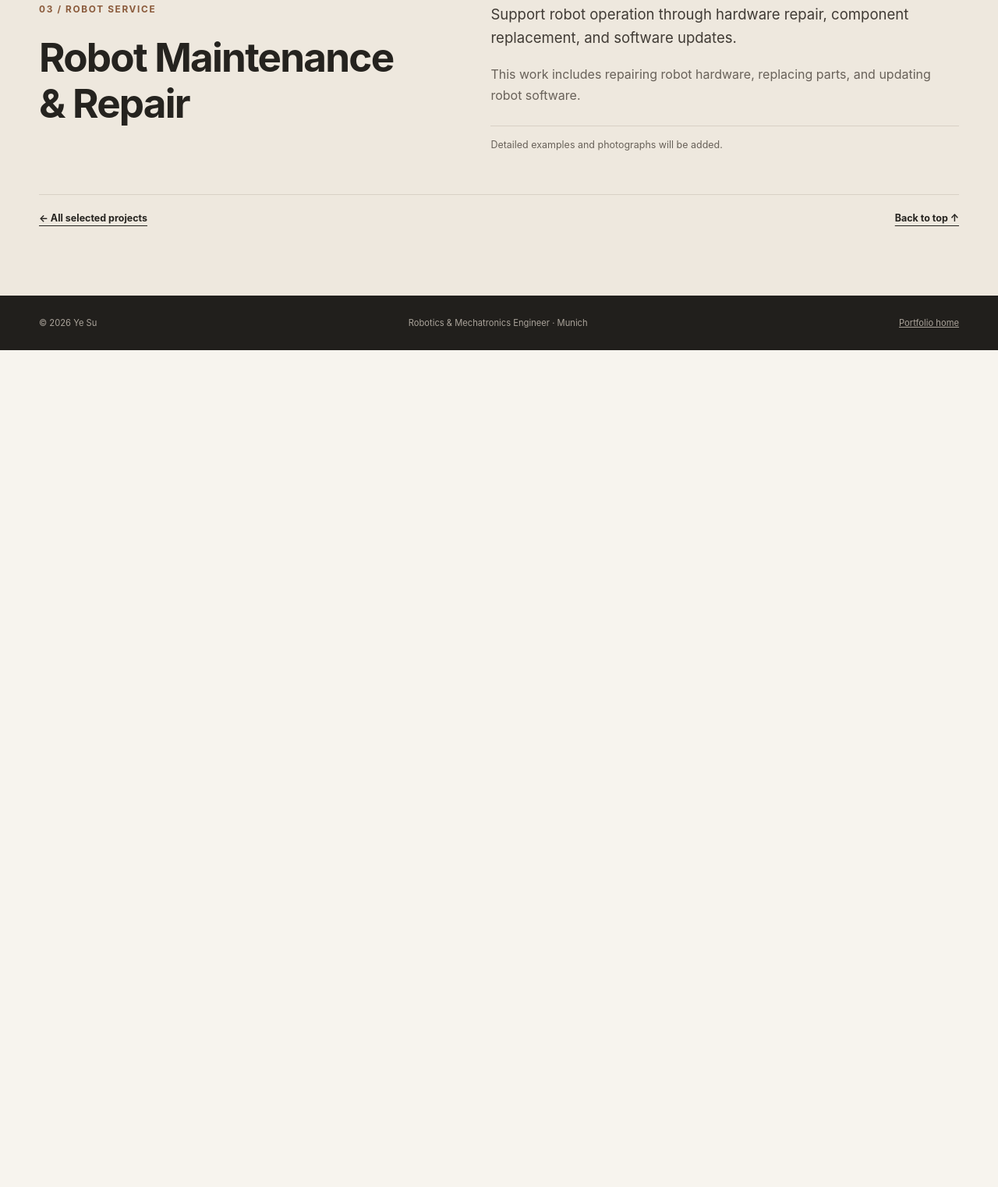
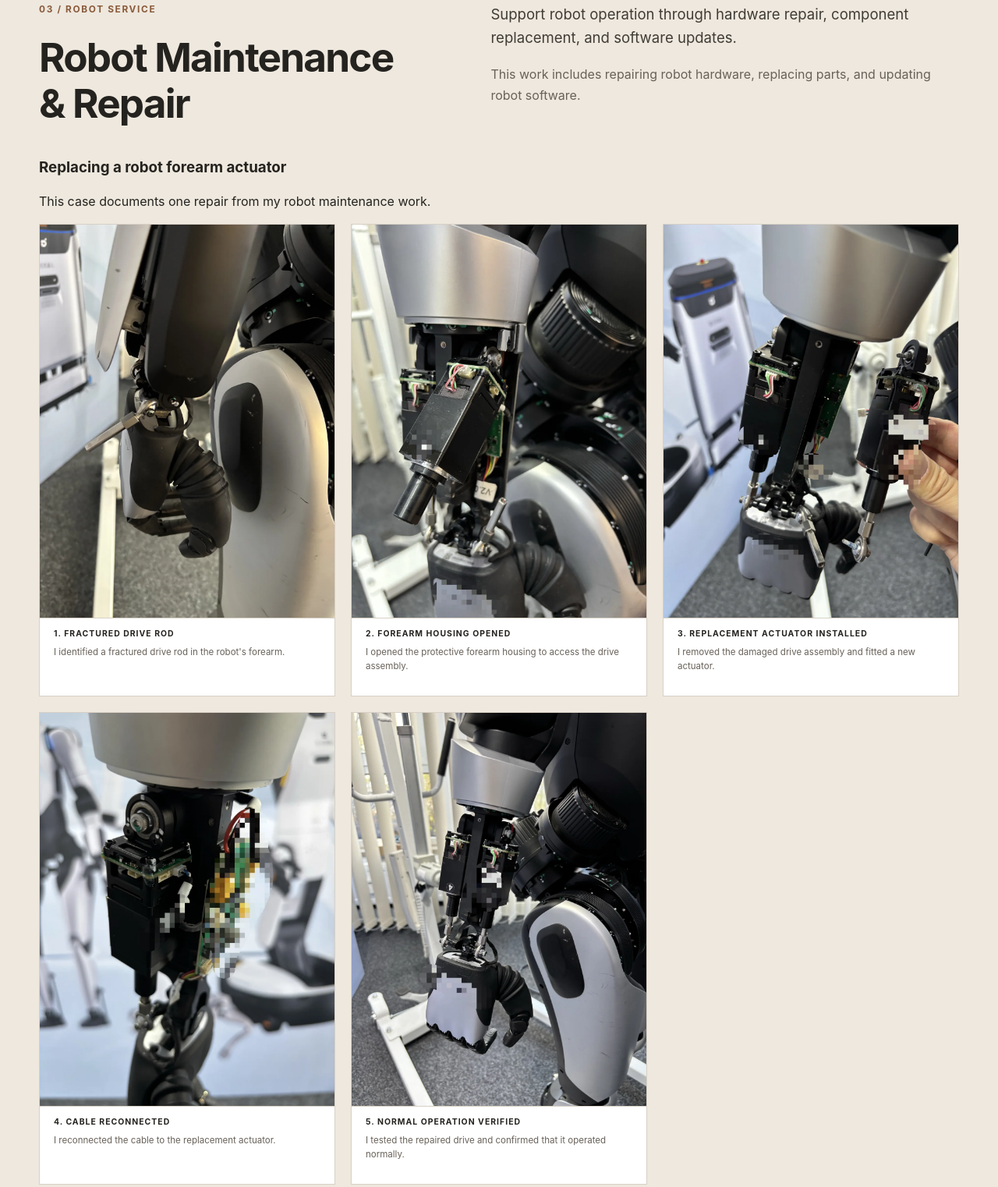
Before and after one commit to PhilippSu/philippsu.github.io, a plain HTML site: page projects/embodied-robotics.html in a window 1280 px wide. Shown: the part 4312-5834 px from the top of the page at 78% size. Before the commit the page ends 4761 px from the top, so only its background shows below. Drawn offline with Linux system fonts and the light colour scheme.

Commit message:
Document a robot forearm actuator repair

```diff
--- a/projects/embodied-robotics.html
+++ b/projects/embodied-robotics.html
@@ -127,10 +127,34 @@
           <div class="case-copy">
             <p class="lead">Support robot operation through hardware repair, component replacement, and software updates.</p>
             <p>This work includes repairing robot hardware, replacing parts, and updating robot software.</p>
-            <p class="robotics-detail-note">Detailed examples and photographs will be added.</p>
-            <!-- Add documented repairs, component replacements, and software updates here. -->
           </div>
         </div>
+        <article aria-labelledby="forearm-repair-title">
+          <h3 id="forearm-repair-title">Replacing a robot forearm actuator</h3>
+          <p>This case documents one repair from my robot maintenance work.</p>
+          <div class="robotics-gallery">
+            <figure class="case-image">
+              <a href="../assets/projects/embodied-robotics/repair-broken-drive-rod.webp"><img src="../assets/projects/embodied-robotics/repair-broken-drive-rod.webp" alt="Broken metal drive rod near the robot's wrist" width="1200" height="1600" loading="lazy"></a>
+              <figcaption><span>1. Fractured drive rod</span>I identified a fractured drive rod in the robot's forearm.</figcaption>
+            </figure>
+            <figure class="case-image">
+              <a href="../assets/projects/embodied-robotics/repair-open-forearm.webp"><img src="../assets/projects/embodied-robotics/repair-open-forearm.webp" alt="Drive assembly and wiring exposed beneath the forearm housing" width="1200" height="1600" loading="lazy"></a>
+              <figcaption><span>2. Forearm housing opened</span>I opened the protective forearm housing to access the drive assembly.</figcaption>
+            </figure>
+            <figure class="case-image">
+              <a href="../assets/projects/embodied-robotics/repair-replacement-actuator.webp"><img src="../assets/projects/embodied-robotics/repair-replacement-actuator.webp" alt="Replacement actuator held beside the open forearm" width="1200" height="1600" loading="lazy"></a>
+              <figcaption><span>3. Replacement actuator installed</span>I removed the damaged drive assembly and fitted a new actuator.</figcaption>
+            </figure>
+            <figure class="case-image">
+              <a href="../assets/projects/embodied-robotics/repair-reconnected-cable.webp"><img src="../assets/projects/embodied-robotics/repair-reconnected-cable.webp" alt="Cable connector seated on the actuator circuit board" width="1200" height="1600" loading="lazy"></a>
+              <figcaption><span>4. Cable reconnected</span>I reconnected the cable to the replacement actuator.</figcaption>
+            </figure>
+            <figure class="case-image">
+              <a href="../assets/projects/embodied-robotics/repair-operation-check.webp"><img src="../assets/projects/embodied-robotics/repair-operation-check.webp" alt="Repaired forearm drive assembly and wrist linkage" width="1200" height="1600" loading="lazy"></a>
+              <figcaption><span>5. Normal operation verified</span>I tested the repaired drive and confirmed that it operated normally.</figcaption>
+            </figure>
+          </div>
+        </article>
         <nav class="project-footer-nav" aria-label="Portfolio navigation"><a href="../index.html#projects">← All selected projects</a><a href="#top">Back to top ↑</a></nav>
       </div>
     </section>
```
Also changed, not shown: assets/projects/embodied-robotics/repair-broken-drive-rod.webp (added), assets/projects/embodied-robotics/repair-open-forearm.webp (added), assets/projects/embodied-robotics/repair-operation-check.webp (added), assets/projects/embodied-robotics/repair-reconnected-cable.webp (added), assets/projects/embodied-robotics/repair-replacement-actuator.webp (added).
